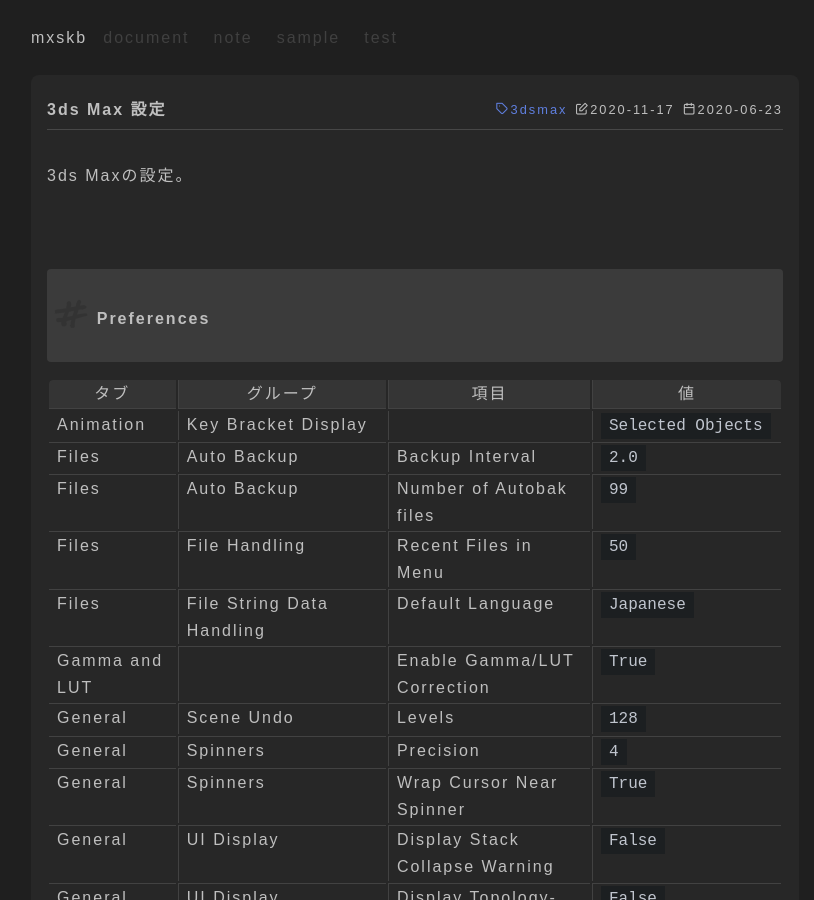
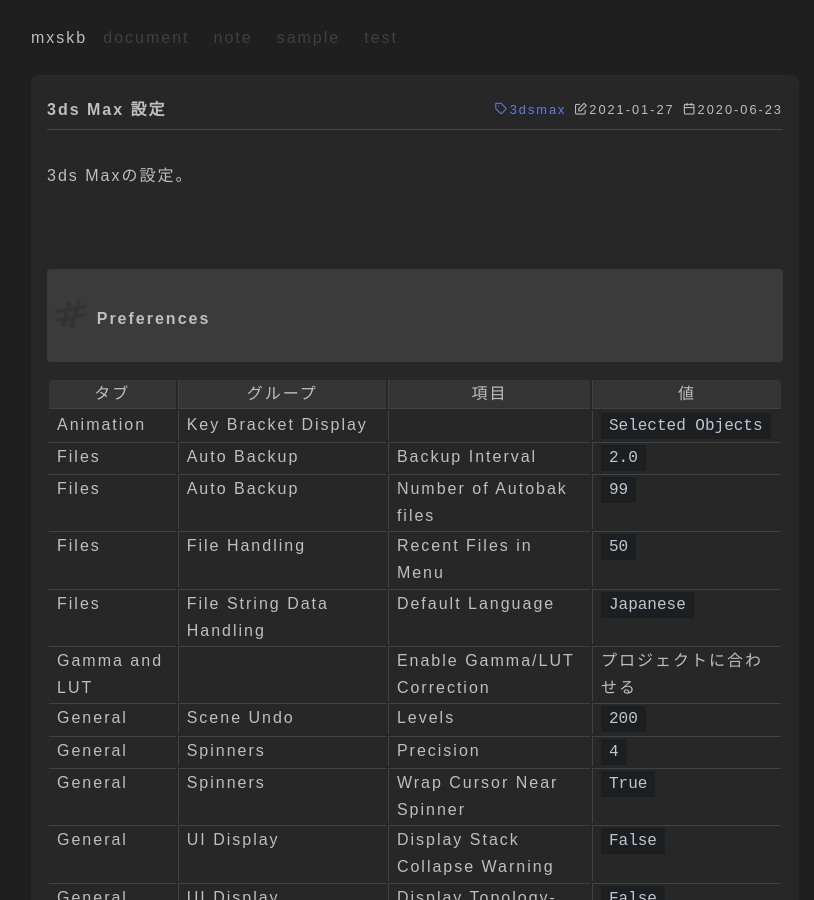
Before and after one commit to imaoki/mxskb, a Jekyll site: the page built from _posts/2020-06-22-3ds-max-settings.md, in a window 1280 px wide and 900 px high. Shown: the whole window, without its empty margins (225-1039 px from the left). Built offline with Jekyll 4.4.1, drawn with Linux system fonts in a browser that asks for light colours; some web fonts are replaced.

Commit message:
Preferencesの値を変更

```diff
--- a/_posts/2020-06-22-3ds-max-settings.md
+++ b/_posts/2020-06-22-3ds-max-settings.md
@@ -1,7 +1,7 @@
 ---
 title: 3ds Max 設定
 date: 2020-06-22 18:22:00
-updated: 2020-11-17 21:59:00
+updated: 2021-01-27 15:57:00
 categories: note
 tags: 3dsmax
 toc: true
@@ -19,8 +19,8 @@
 | Files         | Auto Backup                  | Number of Autobak files             | `99`                               |
 | Files         | File Handling                | Recent Files in Menu                | `50`                               |
 | Files         | File String Data Handling    | Default Language                    | `Japanese`                         |
-| Gamma and LUT |                              | Enable Gamma/LUT Correction         | `True`                             |
-| General       | Scene Undo                   | Levels                              | `128`                              |
+| Gamma and LUT |                              | Enable Gamma/LUT Correction         | プロジェクトに合わせる             |
+| General       | Scene Undo                   | Levels                              | `200`                              |
 | General       | Spinners                     | Precision                           | `4`                                |
 | General       | Spinners                     | Wrap Cursor Near Spinner            | `True`                             |
 | General       | UI Display                   | Display Stack Collapse Warning      | `False`                            |
```
